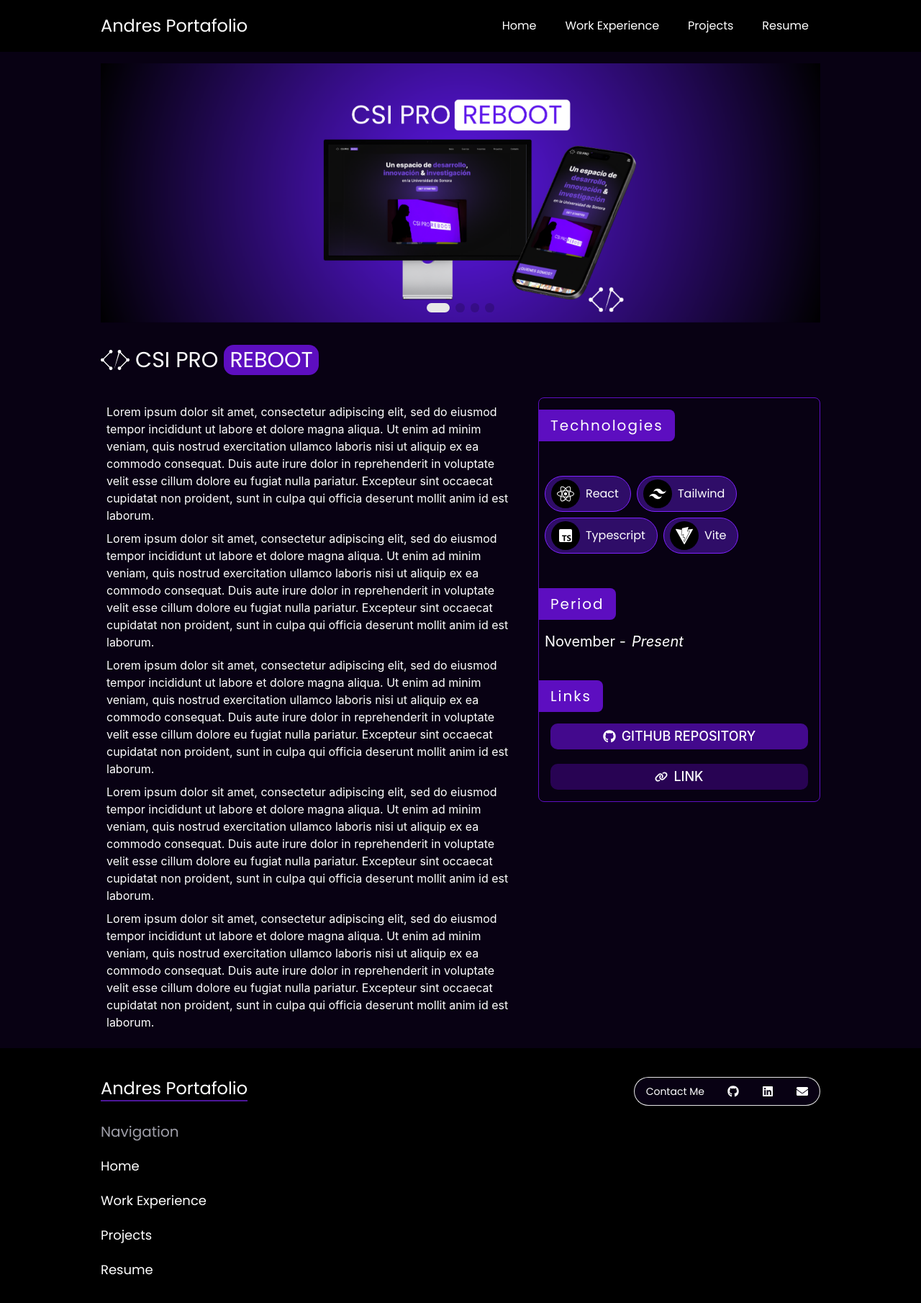
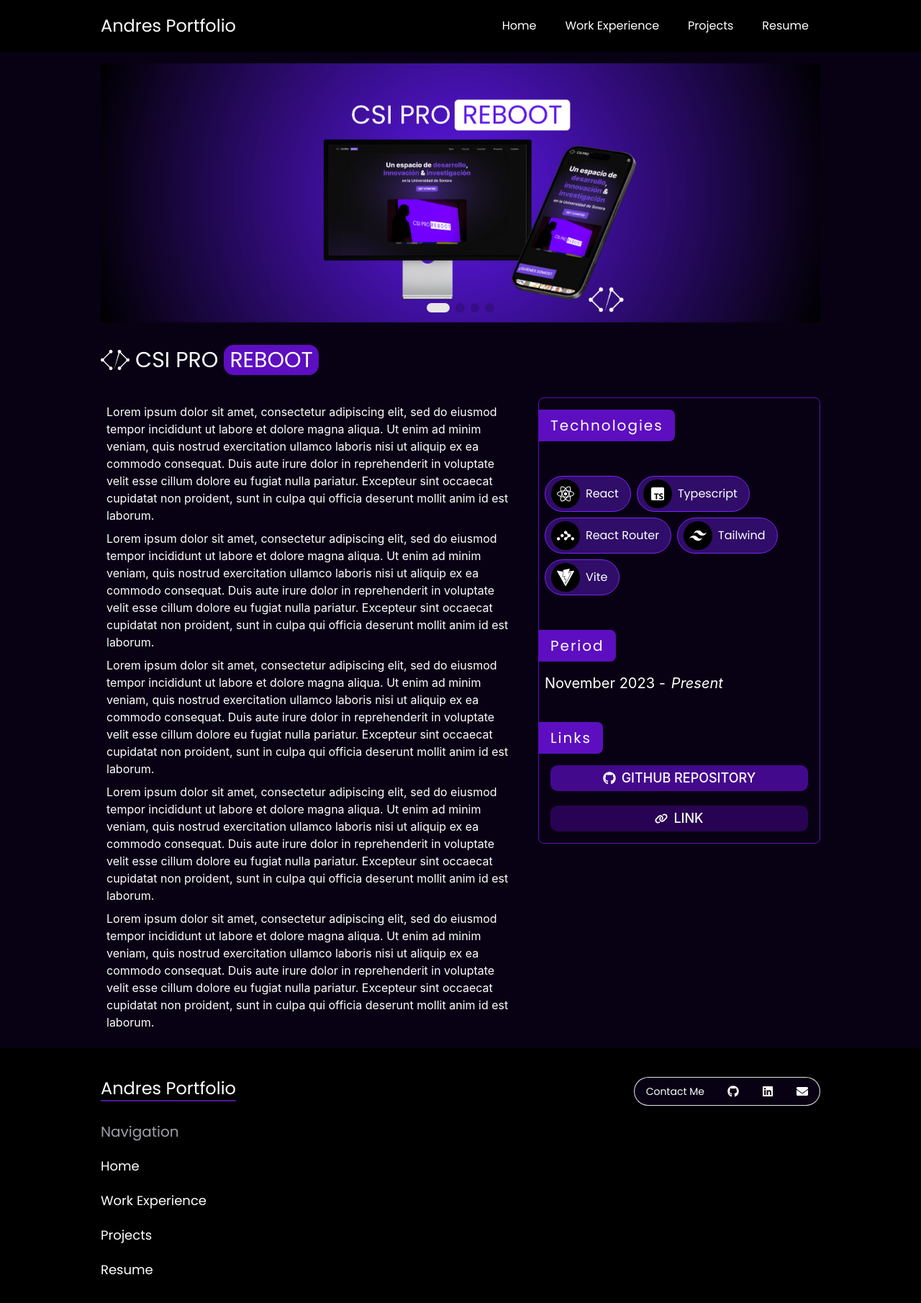
Before and after one commit to AndresAntelo21/portafolio, a React (Vite) app: page /csipro-web in a window 1280 px wide. Shown: the whole page at 72% size. Built offline with nearby package versions, Linux system fonts and the light colour scheme; a web font is replaced by a local one.

Commit message:
Fix typos, update project dates, and enhance tool icons for improved accuracy and presentation

```diff
--- a/src/components/footer/footer.tsx
+++ b/src/components/footer/footer.tsx
@@ -12,7 +12,7 @@ export const Foooter = () => {
         <div className="flex flex-col gap-5 md:text-left">
           <div className="font-poppins w-full text-2xl">
             <h1 className="mb-2 inline-block border-b-2 border-violet-900">
-              Andres Portafolio
+              Andres Portfolio
             </h1>
           </div>
           <div className="font-poppins flex flex-col gap-5 text-lg">
--- a/src/components/home/sections/projects/projects.tsx
+++ b/src/components/home/sections/projects/projects.tsx
@@ -121,9 +121,9 @@ export const Projects: React.FC<ProjectsProps> = ({ className }) => {
             />
           </div>
         }
-        date="08/02/2023"
+        date="26/12/2024"
         description="In a world that is constantly evolving, understanding the dynamics of urban mobility becomes essential for building more efficient, sustainable, and citizen-centered cities."
-        icons={[FaPython, FaHtml5, FaCss3Alt, FaJs, SiJupyter]}
+        icons={[FaVuejs, FaJs]}
         linkUrl="/revolt-web"
       />
 
--- a/src/components/navigator/navigator.tsx
+++ b/src/components/navigator/navigator.tsx
@@ -22,7 +22,6 @@ export const Navigator = () => {
   return (
     <nav className="font-poppins sticky top-0 z-50 w-full bg-black py-4 text-2xl">
       <div className="relative mx-auto flex w-[90%] max-w-screen-xl items-center justify-between lg:w-250">
-        {/* Menú hamburguesa solo en móvil */}
         <div className="absolute left-0 block lg:hidden">
           <Sheet>
             <SheetTrigger className="flex items-center">
@@ -62,14 +61,12 @@ export const Navigator = () => {
           </Sheet>
         </div>
 
-        {/* Texto siempre centrado en móvil, a la izquierda en pantallas grandes */}
         <div className="flex-grow text-center lg:text-left">
           <Link to="/">
-            <h1>Andres Portafolio</h1>
+            <h1>Andres Portfolio</h1>
           </Link>
         </div>
 
-        {/* Menú principal solo en pantallas grandes */}
         <div className="hidden lg:block">
           <NavigationMenu>
             <NavigationMenuList className="space-x-2 text-base">
--- a/src/projects/csipro-web/csipro-web.tsx
+++ b/src/projects/csipro-web/csipro-web.tsx
@@ -2,7 +2,7 @@ import { ToolsText } from "@/components/home/sections/tools/tools-text";
 import { CsiCarousel } from "@/projects/csipro-web/csipro-carousel";
 import { FaReact, FaGithub } from "react-icons/fa";
 import { RiTailwindCssFill } from "react-icons/ri";
-import { SiVite } from "react-icons/si";
+import { SiVite, SiReactrouter } from "react-icons/si";
 import { BiLogoTypescript } from "react-icons/bi";
 import { FaLink } from "react-icons/fa6";
 // CODIGO SUCIO - PASAR TODO A UN COMPONENTE NO HAY TIEMPO, SOLO ES UNA DEMOSTRACION
@@ -33,8 +33,9 @@ export const CsiproWeb = () => {
           </div>
           <div className="mt-10 flex flex-wrap gap-2 p-2">
             <ToolsText title="React" icons={[FaReact]} />
+            <ToolsText title="Typescript" icons={[BiLogoTypescript]} />
+            <ToolsText title="React Router" icons={[SiReactrouter]} />
             <ToolsText title="Tailwind" icons={[RiTailwindCssFill]} />
-            <ToolsText title="Typescript" icons={[BiLogoTypescript]} />
             <ToolsText title="Vite" icons={[SiVite]} />
           </div>
           <div>
@@ -46,7 +47,7 @@ export const CsiproWeb = () => {
               </div>
             </div>
             <div className="flex gap-2 pt-4 pl-2 text-xl">
-              <h3 className="">November -</h3>
+              <h3 className="">November 2023 -</h3>
               <span className="italic">Present</span>
             </div>
           </div>
@@ -60,7 +61,8 @@ export const CsiproWeb = () => {
             </div>
             <div className="flex flex-col gap-5 pt-4 pl-4 font-medium">
               <a
-                href="/"
+                href="https://github.com/CSIPro/csipro"
+                target="_blank"
                 className="flex justify-center rounded-lg bg-violet-800/70 py-1"
               >
                 <span className="flex items-center gap-2 text-lg uppercase">
@@ -69,7 +71,8 @@ export const CsiproWeb = () => {
                 </span>
               </a>
               <a
-                href="/"
+                href="https://csipro.isi.unison.mx/"
+                target="_blank"
                 className="flex justify-center rounded-lg bg-violet-700/30 py-1"
               >
                 <span className="flex items-center gap-2 text-lg uppercase">
```
